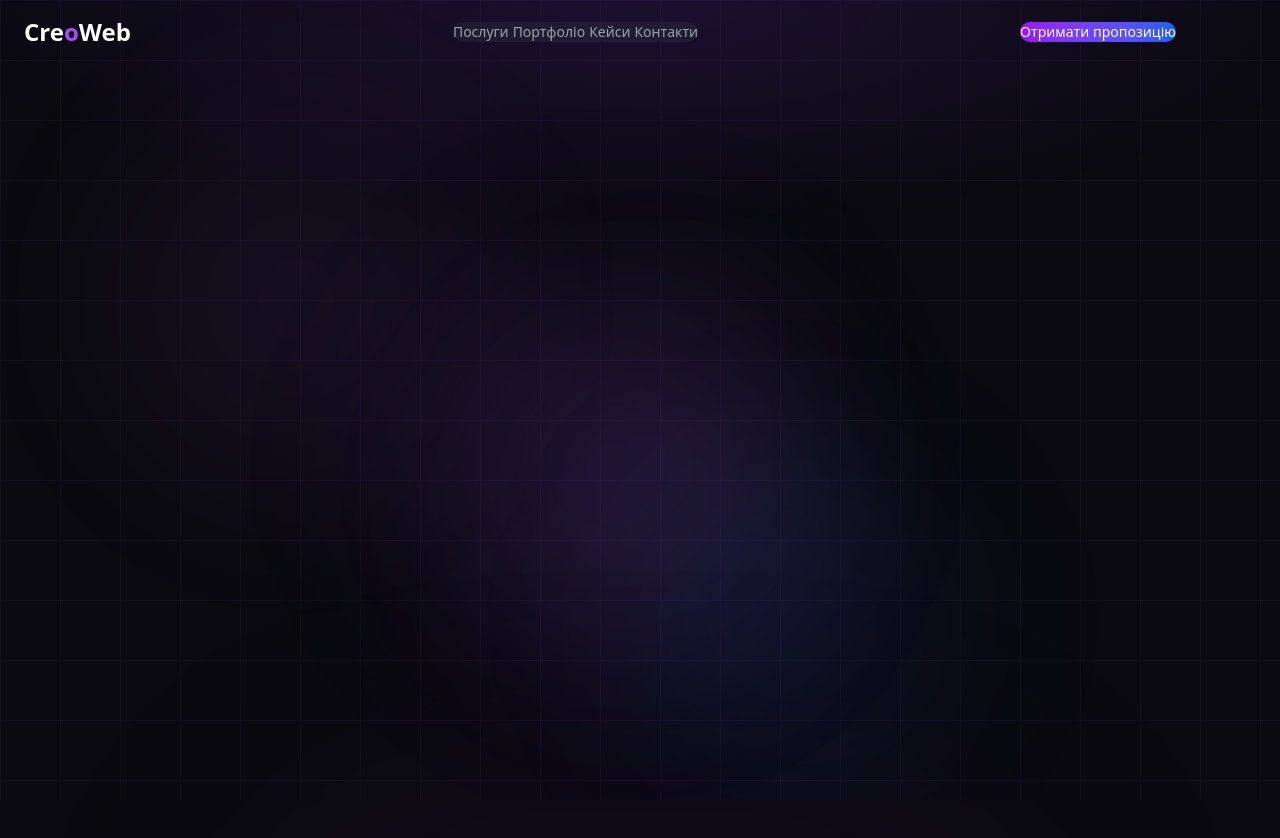
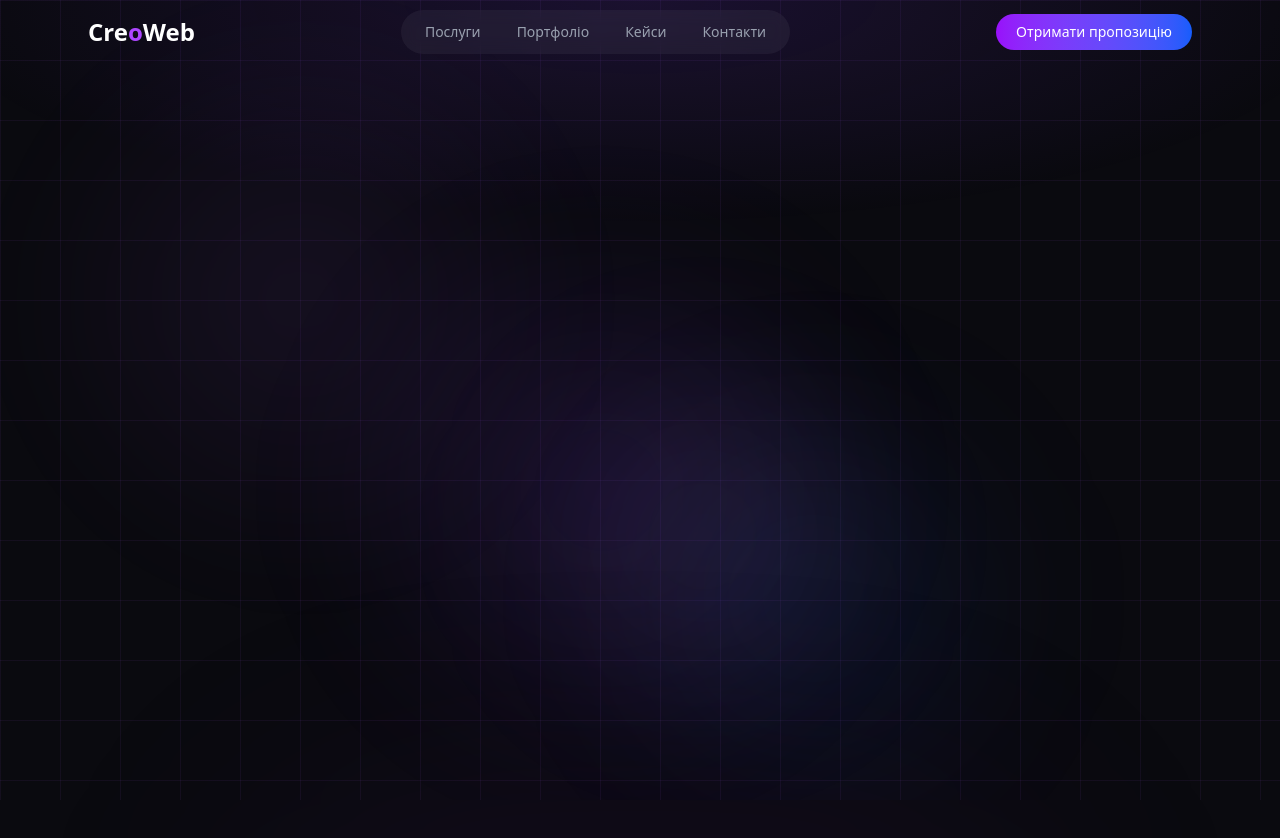
Before and after one commit to Amoizzi/creoweb, a Next.js app: page / in a window 1280 px wide. Shown: the top 838 px of the page. Built offline with nearby package versions, Linux system fonts and the light colour scheme.

Commit message:
fix: restore layout padding margin

```diff
--- a/src/app/globals.css
+++ b/src/app/globals.css
@@ -9,8 +9,6 @@ html {
 *, *::before, *::after {
   -webkit-box-sizing: border-box;
   box-sizing: border-box;
-  margin: 0;
-  padding: 0;
 }
 
 body {
```
